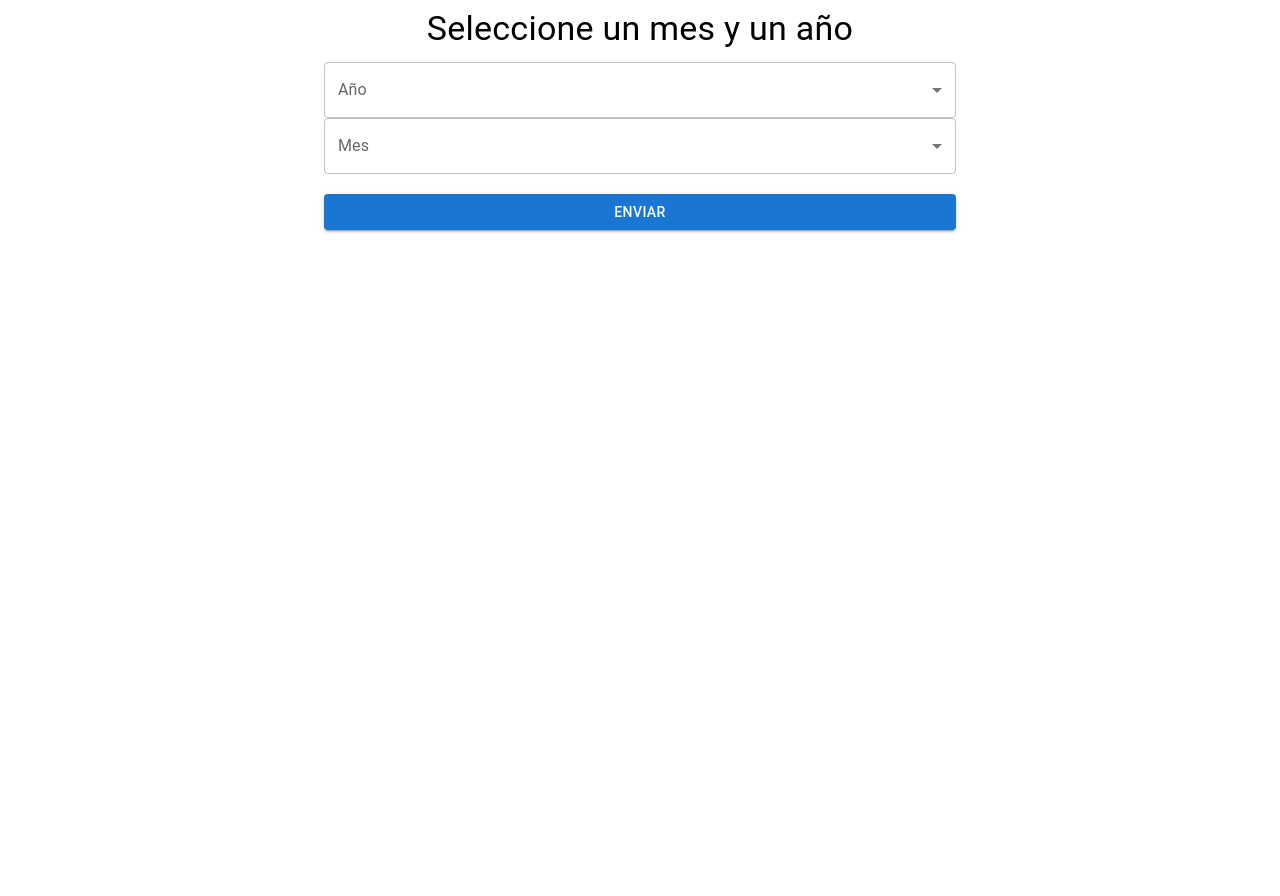
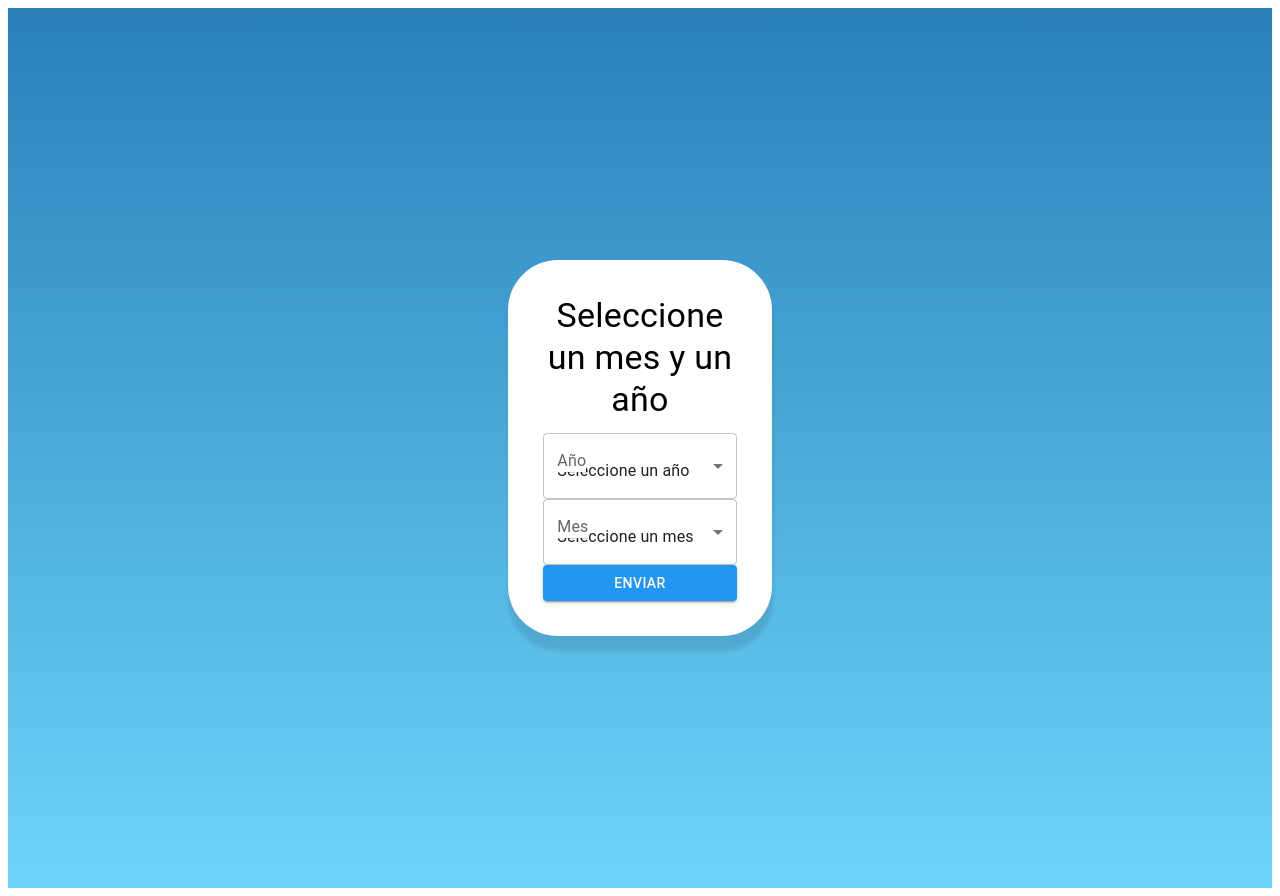
Before and after one commit to jhojax12866/Frontend-App, a React (Create React App) app: page /FormularioFecha in a window 1280 px wide. Before the commit the page ends 800 px from the top, so only its background shows below. Built offline with nearby package versions, Linux system fonts and the light colour scheme.

Commit message:
add Fecha.css

```diff
--- a/src/FormularioFecha.js
+++ b/src/FormularioFecha.js
@@ -1,12 +1,12 @@
 import React, { useState } from 'react';
 import { Button, Select, MenuItem, Typography, Grid, FormControl, InputLabel } from '@mui/material';
-
+import './styles/Fecha.css';
 
 function FormularioFecha() {
   const [year, setYear] = useState('');
   const [month, setMonth] = useState('');
 
-  const years = Array.from({ length: 50 }, (_, i) => String(2022 + i)); // Genera años desde 2022 hasta 2071
+  const years = Array.from({ length: 50 }, (_, i) => String(2018 + i)); // Genera años desde 2022 hasta 2071
 
   const handleSubmit = (e) => {
     e.preventDefault();
@@ -17,34 +17,60 @@ function FormularioFecha() {
   };
 
   return (
+    <div style={{ background: 'linear-gradient(to bottom, #2980B9, #6DD5FA)', minHeight: '110vh', display: 'flex', justifyContent: 'center', alignItems: 'center', padding: '-10px 0' }}>
       <Grid container justifyContent="center">
-      <Grid item xs={12} md={6}>
+        <Grid item xs={12} md={2.5} style={{ background: 'white', padding: '35px', borderRadius: '50px', boxShadow: '1px 15px 4px rgba(0,0,0,0.1)' }}>
           <Typography variant="h4" align="center" gutterBottom>
             Seleccione un mes y un año
           </Typography>
-        <FormControl fullWidth>
-          <InputLabel>Año</InputLabel>
-          <Select value={year} onChange={(e) => setYear(e.target.value)} required>
-            <MenuItem value="">Seleccione un año</MenuItem>
+          <FormControl className="form-control" fullWidth>
+            <InputLabel className="input-label">Año</InputLabel>
+            <Select
+              value={year}
+              onChange={(e) => setYear(e.target.value)}
+              required
+              native
+              className="select"
+            >
+              <option value="">Seleccione un año</option>
               {years.map((y) => (
-              <MenuItem key={y} value={y}>{y}</MenuItem>
+                <option key={y} value={y}>{y}</option>
               ))}
             </Select>
           </FormControl>
-        <FormControl fullWidth>
-          <InputLabel>Mes</InputLabel>
-          <Select value={month} onChange={(e) => setMonth(e.target.value)} required>
-            <MenuItem value="">Seleccione un mes</MenuItem>
+          <FormControl className="form-control" fullWidth>
+            <InputLabel className="input-label">Mes</InputLabel>
+            <Select
+              value={month}
+              onChange={(e) => setMonth(e.target.value)}
+              required
+              native
+              className="select"
+            >
+              <option value="">Seleccione un mes</option>
               {Array.from({ length: 12 }, (_, i) => i + 1).map((m) => (
-              <MenuItem key={m} value={String(m).padStart(2, '0')}>{new Date(2000, m - 1, 1).toLocaleString('default', { month: 'long' })}</MenuItem>
+                <option key={m} value={String(m).padStart(2, '0')}>{new Date(2000, m - 1, 1).toLocaleString('default', { month: 'long' })}</option>
               ))}
             </Select>
           </FormControl>
-        <Button fullWidth type="submit" onClick={handleSubmit} variant="contained" color="primary" style={{ marginTop: '20px' }}>
+          <Button
+            fullWidth
+            type="submit"
+            onClick={handleSubmit}
+            variant="contained"
+            color="primary"
+            style={{ transition: 'background-color 0.3s', backgroundColor: '#2196F3', color: 'white' }}
+            sx={{
+              '&:hover': {
+                backgroundColor: '#0D47A1',
+              },
+            }}
+          >
             Enviar
           </Button>
         </Grid>
       </Grid>
+    </div>
   );
 }
 
--- /dev/null
+++ b/src/styles/Fecha.css
@@ -0,0 +1,21 @@
+
+
+.form-control {
+    position: relative;
+    margin-bottom: 20px;
+  }
+
+  .input-label {
+    position: absolute;
+    top: 17px; /* Ajusta según sea necesario */
+    left: -10px; /* Ajusta según sea necesario */
+    background-color: white;
+    padding: 0 5px;
+    font-size: 0.8rem;
+    color: #555;
+    font-size: 1.2rem;
+  }
+
+  .select {
+    padding-top: 10px; /* Ajusta según sea necesario */
+  }
```
Lines whose indentation alone changed are shown as unchanged.
